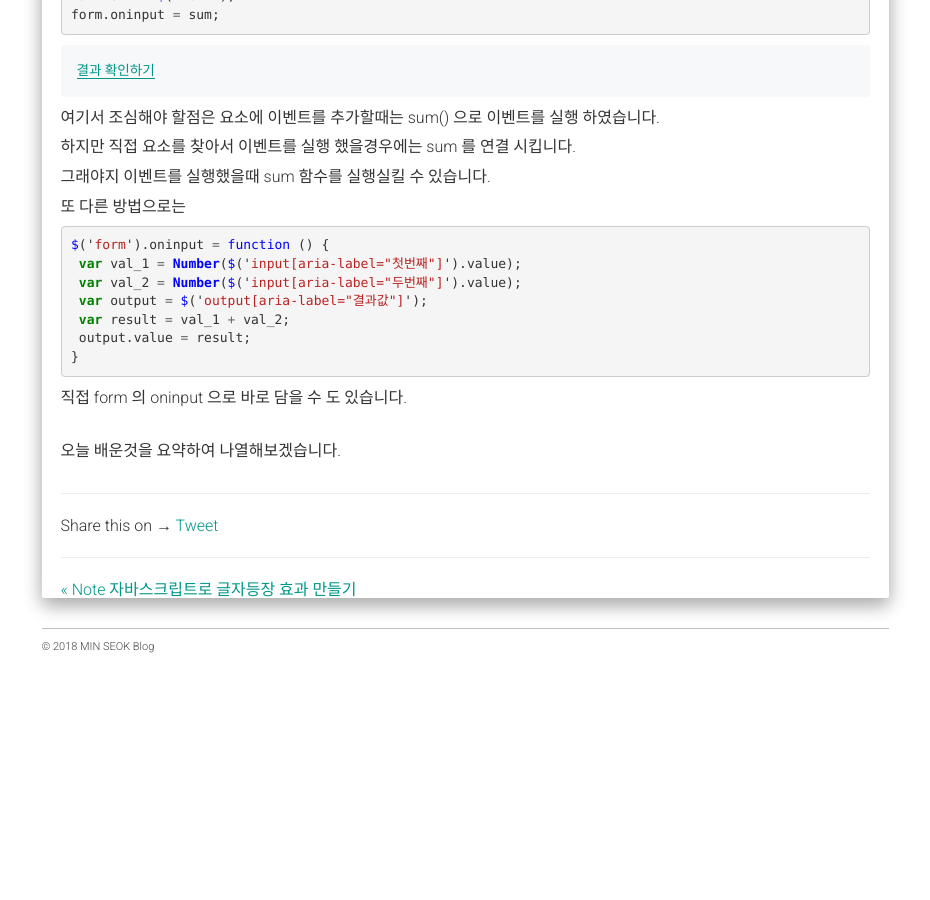
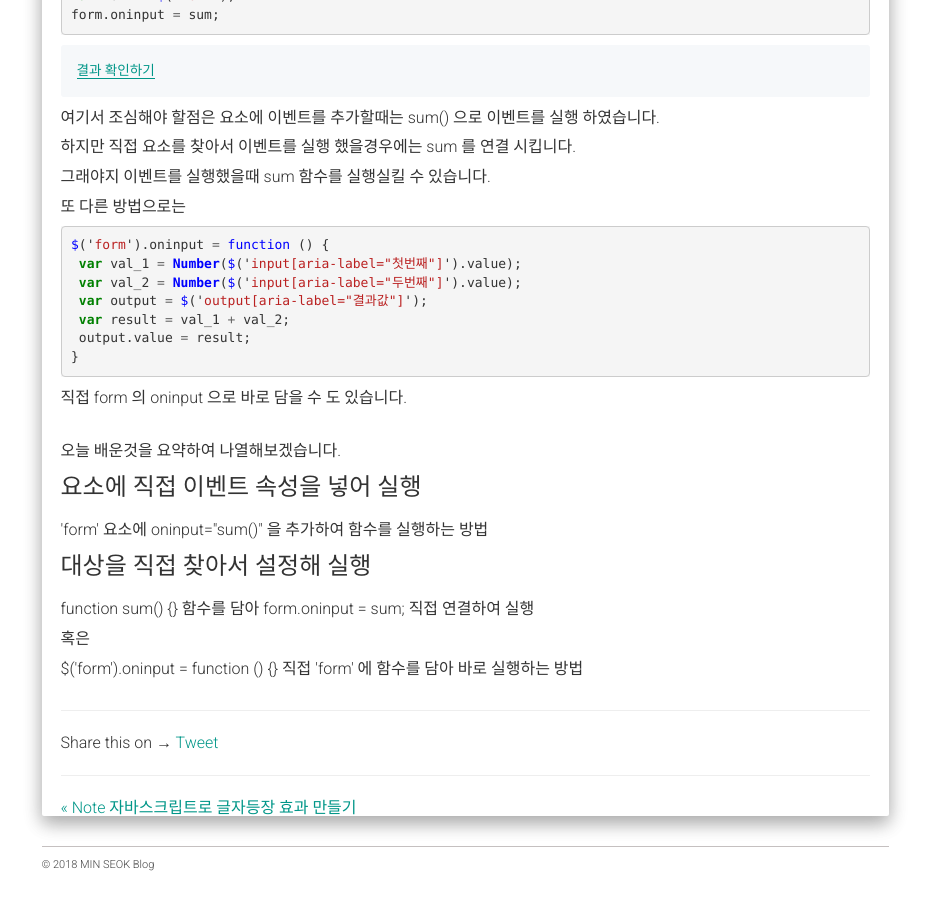
Before and after one commit to alalstjr/promote.github.io, a Jekyll site: the page built from _posts/2018-09-16-JavaScript DOM API 이벤트 핸들링.md, in a window 1280 px wide and 900 px high, scrolled down 3091 px. Shown: the whole window, without its empty margins (321-1251 px from the left). Built offline with Jekyll 4.4.1, drawn with Linux system fonts in a browser that asks for light colours; nearby versions of some CDN libraries; our own code applies the rules of GitHub Pages for plain Markdown files; comment, search, counter and statistics services are not loaded; before the commit the page ends 3773 px from its top, so only the background shows below that.

Commit message:
Update 2018-09-16-JavaScript DOM API 이벤트 핸들링.md

```diff
--- a/_posts/2018-09-16-JavaScript DOM API 이벤트 핸들링.md
+++ b/_posts/2018-09-16-JavaScript DOM API 이벤트 핸들링.md
@@ -156,4 +156,10 @@ $('form').oninput = function () {
 
 <div class="box">
 	<p>오늘 배운것을 요약하여 나열해보겠습니다.</p>
+	<div class="small-title">요소에 직접 이벤트 속성을 넣어 실행</div>
+	<p>'form' 요소에 oninput="sum()" 을 추가하여 함수를 실행하는 방법</p>
+	<div class="small-title">대상을 직접 찾아서 설정해 실행</div>
+	<p>function sum() {} 함수를 담아 form.oninput = sum; 직접 연결하여 실행</p>
+	<p>혹은</p>
+	<p>$('form').oninput = function () {} 직접 'form' 에 함수를 담아 바로 실행하는 방법</p>
 </div>
```
